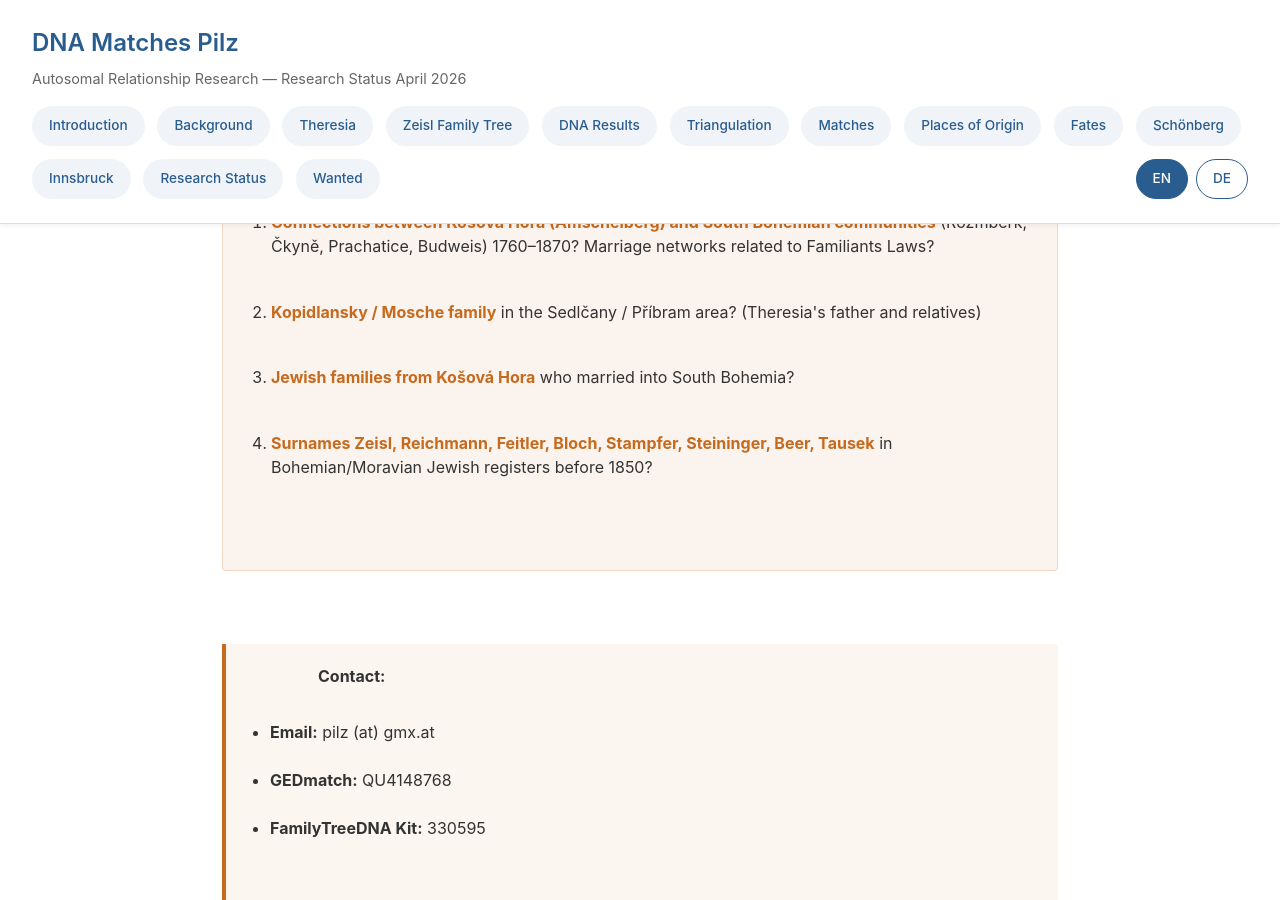
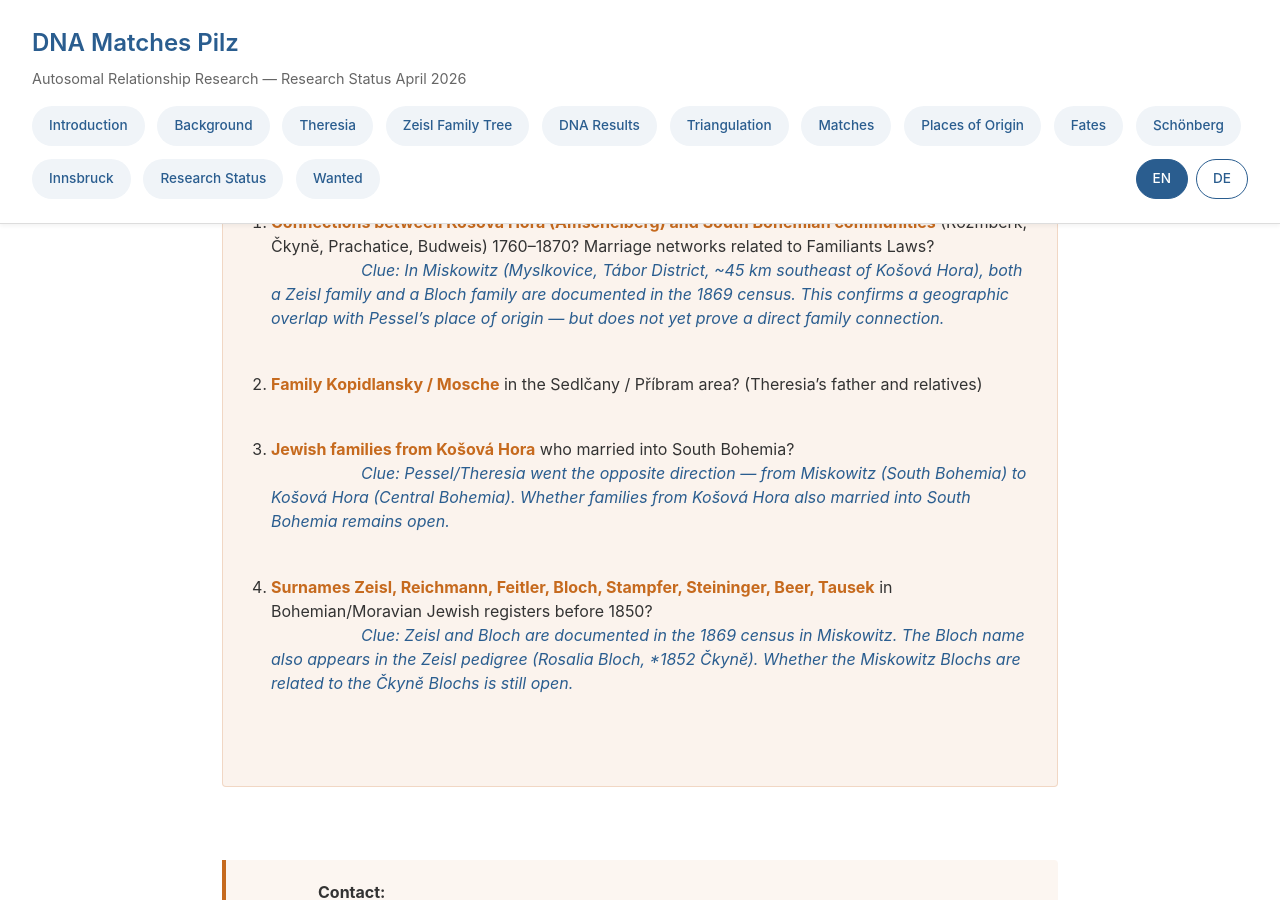
Before and after one commit to pilzchronik/dna-matches, a Jekyll site: the page built from en/index.html, in a window 1280 px wide and 900 px high, scrolled down 14886 px. Built offline with Jekyll 4.4.1, drawn with Linux system fonts in a browser that asks for light colours.

Commit message:
Miskowitz

```diff
--- a/en/index.html
+++ b/en/index.html
@@ -685,10 +685,13 @@ permalink: /en/
 
             <div class="questions-box">
                 <ol>
-                    <li><strong>Connections between Košová Hora (Amschelberg) and South Bohemian communities</strong> (Rožmberk, Čkyně, Prachatice, Budweis) 1760–1870? Marriage networks related to Familiants Laws?</li>
-                    <li><strong>Kopidlansky / Mosche family</strong> in the Sedlčany / Příbram area? (Theresia's father and relatives)</li>
-                    <li><strong>Jewish families from Košová Hora</strong> who married into South Bohemia?</li>
-                    <li><strong>Surnames Zeisl, Reichmann, Feitler, Bloch, Stampfer, Steininger, Beer, Tausek</strong> in Bohemian/Moravian Jewish registers before 1850?</li>
+                    <li><strong>Connections between Košová Hora (Amschelberg) and South Bohemian communities</strong> (Rožmberk, Čkyně, Prachatice, Budweis) 1760–1870? Marriage networks related to Familiants Laws?<br>
+                    <em style="color: #2a5d8f;">Clue: In Miskowitz (Myslkovice, Tábor District, ~45 km southeast of Košová Hora), both a Zeisl family and a Bloch family are documented in the 1869 census. This confirms a geographic overlap with Pessel’s place of origin — but does not yet prove a direct family connection.</em></li>
+                    <li><strong>Family Kopidlansky / Mosche</strong> in the Sedlčany / Příbram area? (Theresia’s father and relatives)</li>
+                    <li><strong>Jewish families from Košová Hora</strong> who married into South Bohemia?<br>
+                    <em style="color: #2a5d8f;">Clue: Pessel/Theresia went the opposite direction — from Miskowitz (South Bohemia) to Košová Hora (Central Bohemia). Whether families from Košová Hora also married into South Bohemia remains open.</em></li>
+                    <li><strong>Surnames Zeisl, Reichmann, Feitler, Bloch, Stampfer, Steininger, Beer, Tausek</strong> in Bohemian/Moravian Jewish registers before 1850?<br>
+                    <em style="color: #2a5d8f;">Clue: Zeisl and Bloch are documented in the 1869 census in Miskowitz. The Bloch name also appears in the Zeisl pedigree (Rosalia Bloch, *1852 Čkyně). Whether the Miskowitz Blochs are related to the Čkyně Blochs is still open.</em></li>
                 </ol>
             </div>
 
```
Also changed, not shown: index.html (+6 -3 lines).
